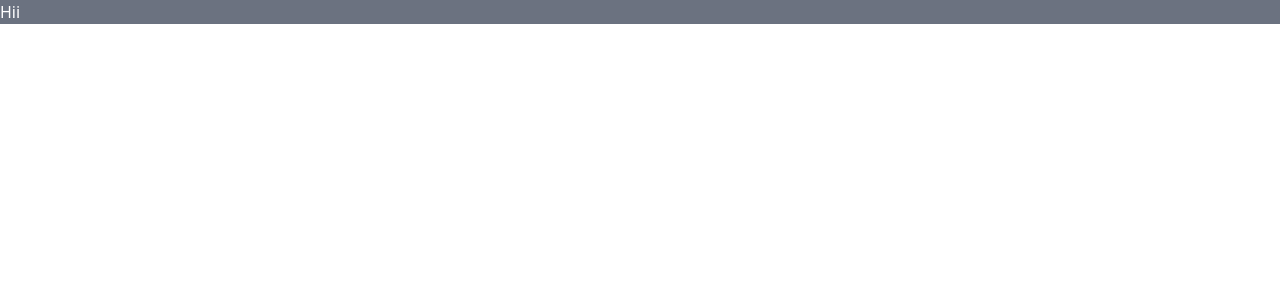
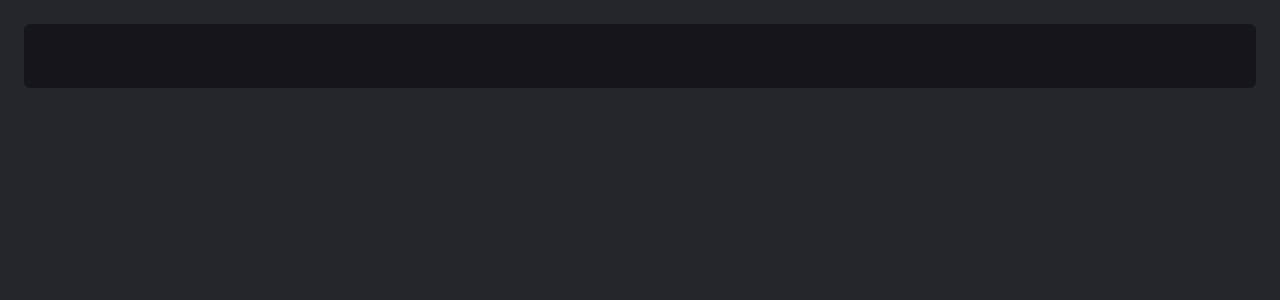
Before and after one commit to hustlerZzZ/talentIQ, a React (Vite) app in the folder frontend/: page /interviewee in a window 1280 px wide. Shown: the top 300 px of the page. Built offline with nearby package versions, Linux system fonts and the light colour scheme.

Commit message:
saman taiyar

```diff
--- a/frontend/src/App.tsx
+++ b/frontend/src/App.tsx
@@ -1,5 +1,21 @@
+import { BrowserRouter, Route, Routes } from "react-router-dom";
+import SignIn from "./auth/SignIn";
+import SignUp from "./auth/SignUp";
+import Interviewer from "./interviewer-dashboard/interviewer";
+import Interviewee from "./interviewee-dashboard/Interviewee";
+import Home from "./Landing/Home";
 function App() {
-    return <div className="bg-gray-500 text-white">Hii</div>;
+  return (
+    <BrowserRouter>
+      <Routes>
+        <Route path="/" element={<Home />} />
+        <Route path="/sign-up" element={<SignUp />} />
+        <Route path="/sign-in" element={<SignIn />} />
+        <Route path="/interviewer" element={<Interviewer />} />
+        <Route path="/interviewee" element={<Interviewee />} />
+      </Routes>
+    </BrowserRouter>
+  );
 }
 
-export default App;
+export default App
--- /dev/null
+++ b/frontend/src/Landing/Home.tsx
@@ -0,0 +1,9 @@
+
+
+function Home() {
+  return (
+    <div>Home</div>
+  )
+}
+
+export default Home
--- /dev/null
+++ b/frontend/src/auth/SignIn.tsx
@@ -0,0 +1,7 @@
+
+
+function SignIn() {
+  return <div>SignIn</div>;
+}
+
+export default SignIn;
--- /dev/null
+++ b/frontend/src/auth/SignUp.tsx
@@ -0,0 +1,7 @@
+
+
+function SignUp() {
+  return <div>SignUp</div>;
+}
+
+export default SignUp;
--- /dev/null
+++ b/frontend/src/interviewee-dashboard/Interviewee.tsx
@@ -0,0 +1,16 @@
+
+
+function Interviewee() {
+  return (
+    <>
+      <div className="h-screen p-6 bg-[#242629]">
+        <div className="h-16 w-full bg-[#16161a] rounded-md"></div>
+        <div>
+          <div></div>
+        </div>
+      </div>
+    </>
+  );
+}
+
+export default Interviewee
--- /dev/null
+++ b/frontend/src/interviewer-dashboard/interviewer.tsx
@@ -0,0 +1,9 @@
+
+
+function interviewer() {
+  return (
+    <div>interviewer</div>
+  )
+}
+
+export default interviewer
```
